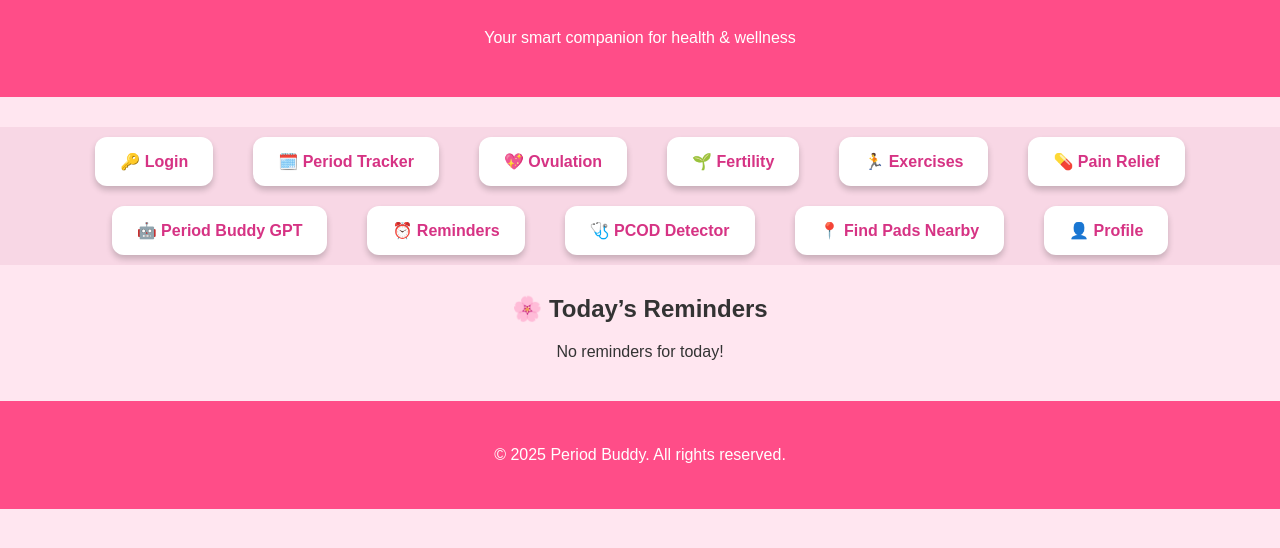
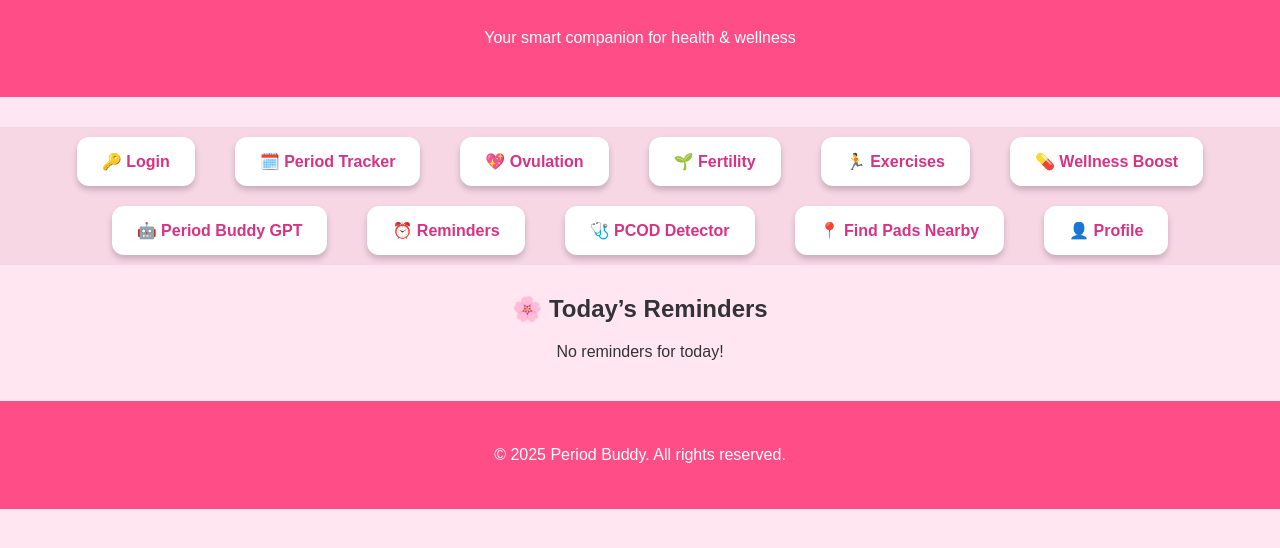
Before and after one commit to Siripuram-Vaishnavi-Goud/Peeriod, a plain HTML site: page index.html in a window 1280 px wide. Shown: the part 122-670 px from the top of the page. Drawn offline with Linux system fonts and the light colour scheme.

Commit message:
Update index.html

```diff
--- a/index.html
+++ b/index.html
@@ -59,7 +59,7 @@
     <a href="ovulation.html">💖 Ovulation</a>
     <a href="fertility.html">🌱 Fertility</a>
     <a href="exercises.html">🏃 Exercises</a>
-    <a href="pain.html">💊 Pain Relief</a>
+    <a href="pain.html">💊 Wellness Boost</a>
     <a href="periodbuddygpt.html">🤖 Period Buddy GPT</a>
     <a href="reminders.html">⏰ Reminders </a>
     <a href="pcod.html">🩺 PCOD Detector</a>
```
